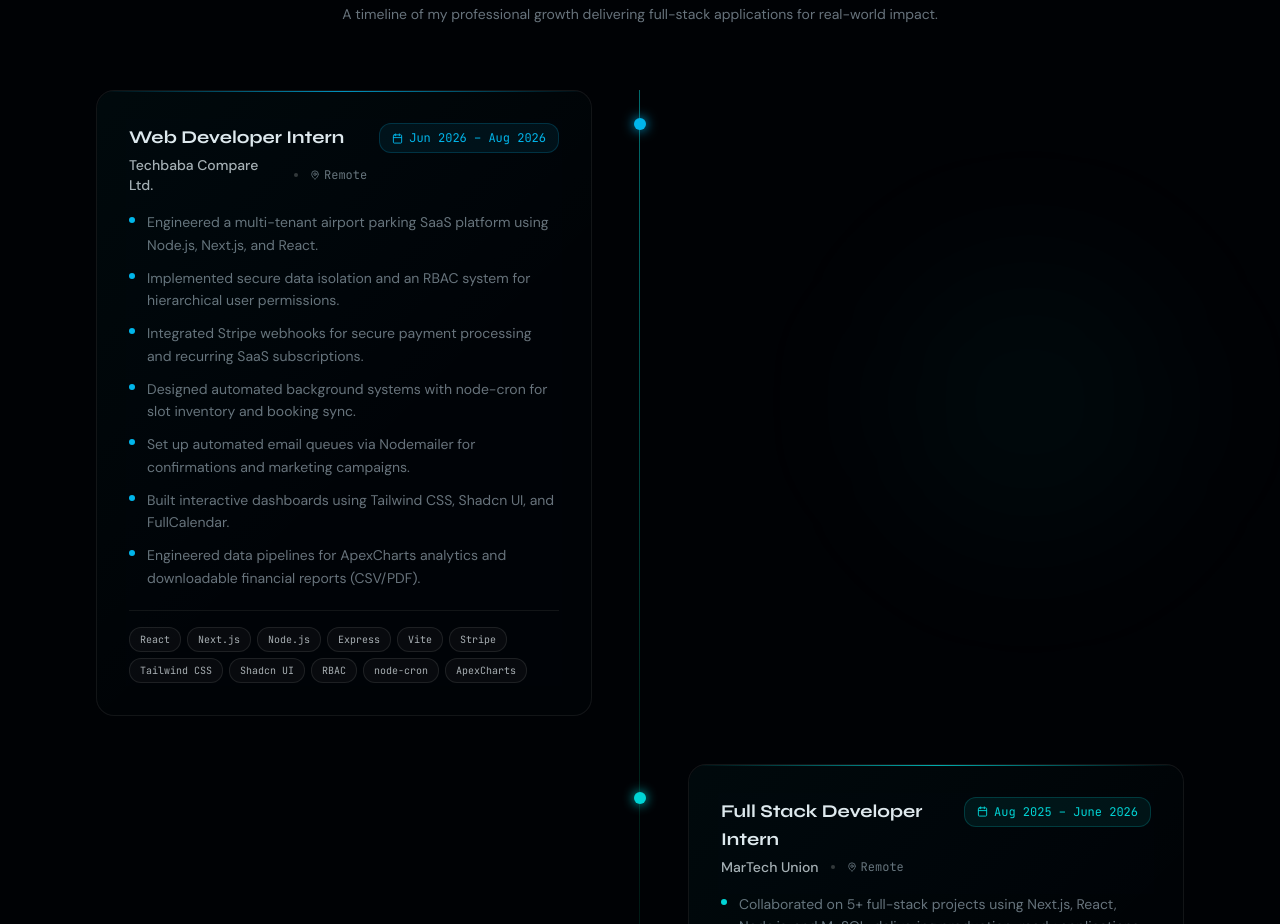
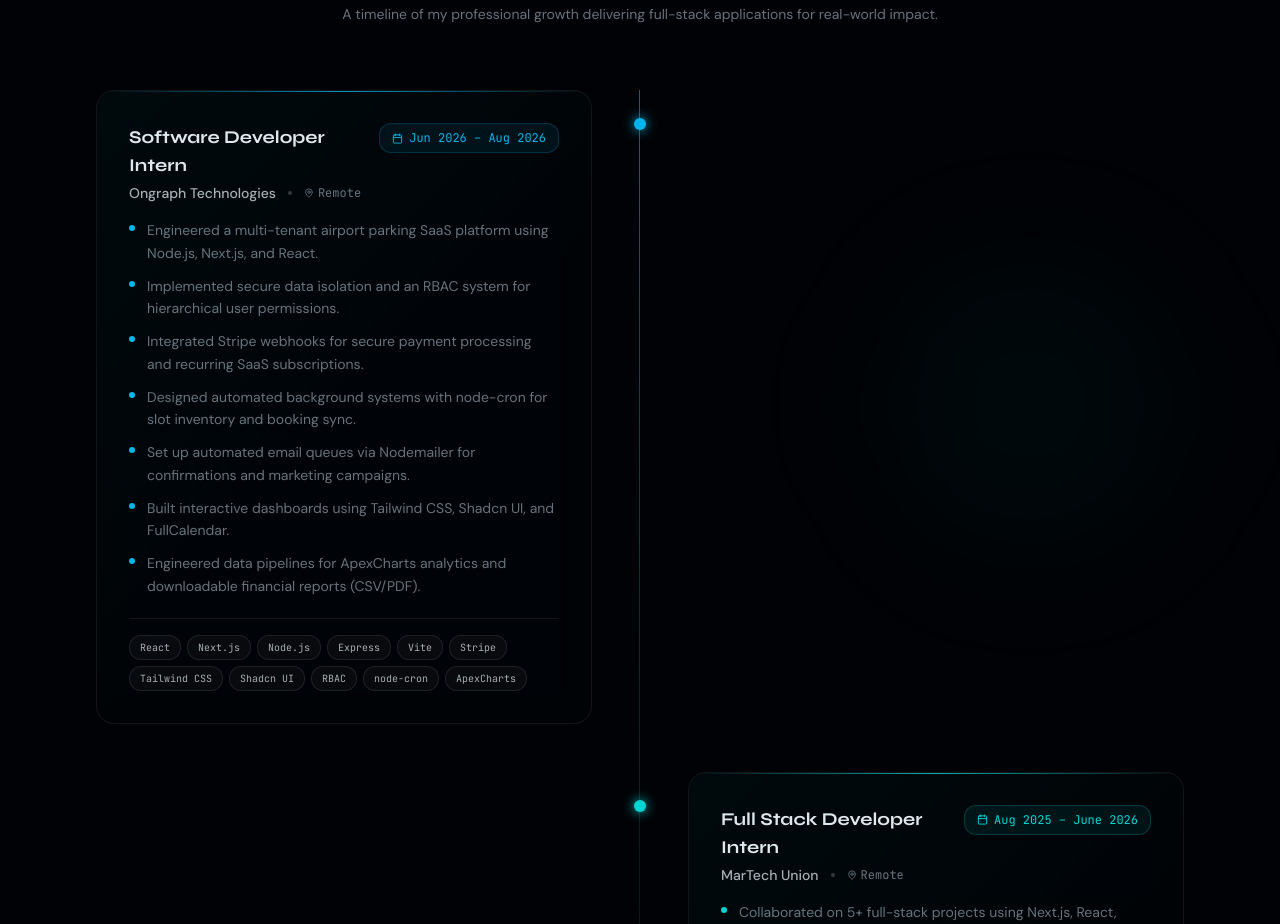
Before and after one commit to Prynshumishra/Portfolio, a React (Vite) app: page / in a window 1280 px wide. Shown: the part 8140-9064 px from the top of the page. Built offline with nearby package versions, Linux system fonts and the light colour scheme.

Commit message:
Update internship role and company details

```diff
--- a/src/components/ExperienceSection.jsx
+++ b/src/components/ExperienceSection.jsx
@@ -6,8 +6,8 @@
 const experiences = [
   {
     id: 1,
-    role: "Web Developer Intern",
-    company: "Techbaba Compare Ltd.",
+    role: "Software Developer Intern",
+    company: "Ongraph Technologies",
     duration: "Jun 2026 – Aug 2026",
     location: "Remote",
     current: true,
```
